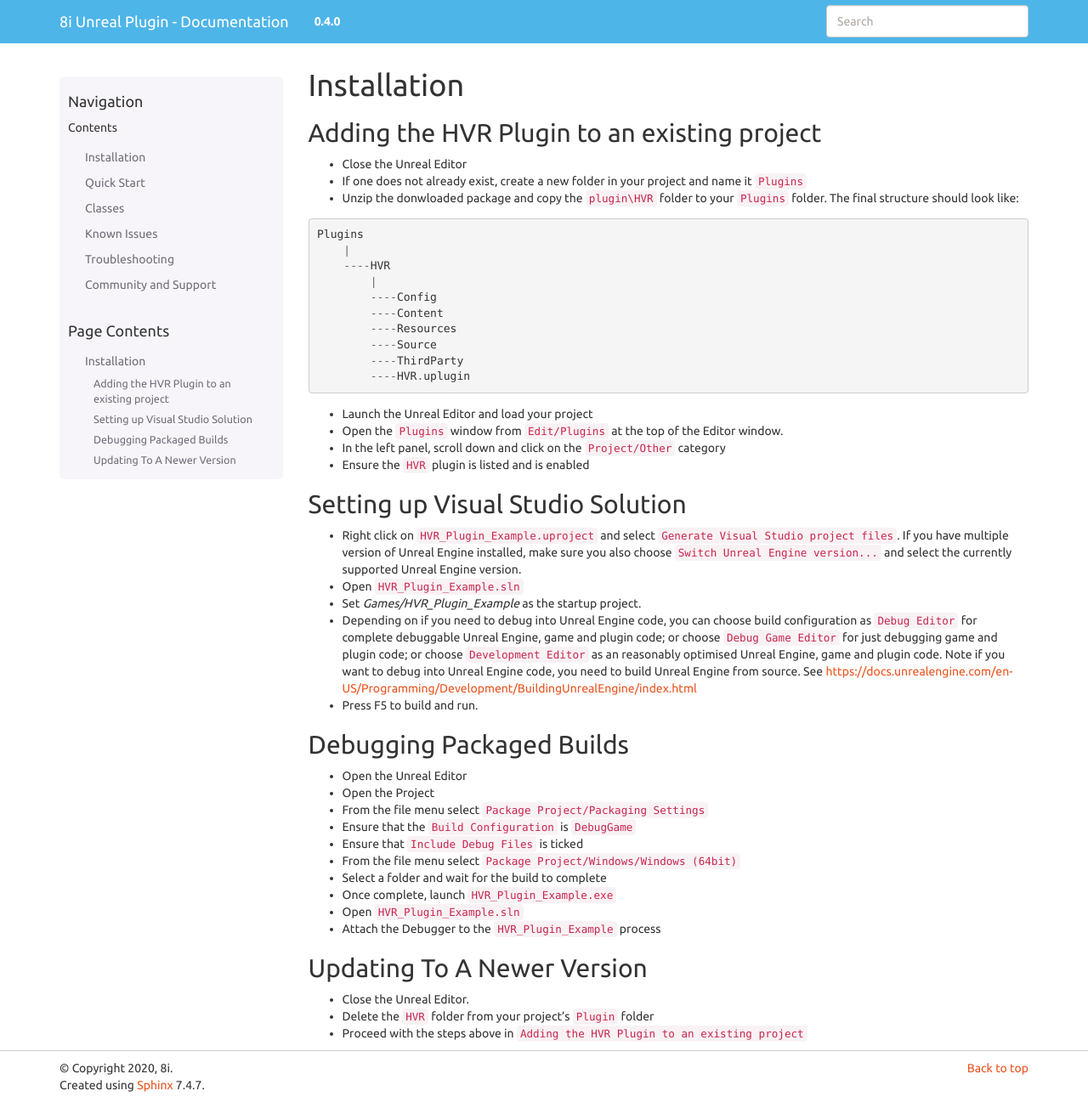
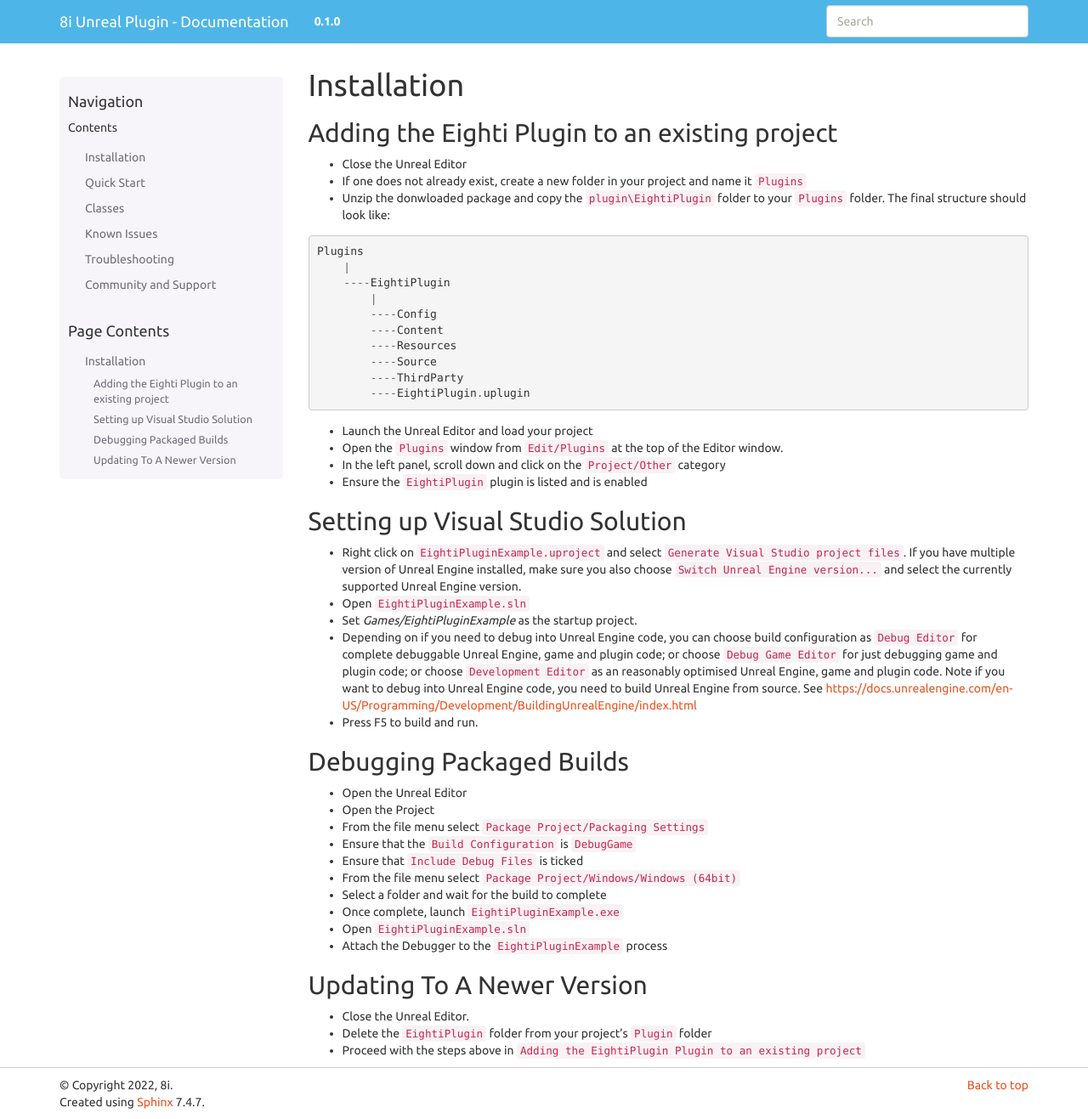
Before and after one commit to 8i/UnrealPlugin_Documentation_RTD, a Sphinx documentation site: the page built from docs/source/Installation.rst, in a window 1280 px wide and 1317 px high. Shown: the whole window at 85% size. Built offline with Sphinx 7.4.7, drawn with Linux system fonts in a browser that asks for light colours; pages that are not in the unit, such as notebooks, are missing from menus.

Commit message:
Unreal plugin for PAT playback version 0.1

```diff
--- a/docs/source/Classes/index.rst
+++ b/docs/source/Classes/index.rst
@@ -6,5 +6,5 @@
 .. toctree::
    :maxdepth: 1
 
-   HVRActor
-   HVRSound
+   PATActor
+   PATAsset
--- a/docs/source/Installation.rst
+++ b/docs/source/Installation.rst
@@ -2,36 +2,36 @@
 Installation
 ============================================================
 
-Adding the HVR Plugin to an existing project
+Adding the Eighti Plugin to an existing project
 --------------------------------------------
 - Close the Unreal Editor
 - If one does not already exist, create a new folder in your project and name it ``Plugins``
-- Unzip the donwloaded package and copy the ``plugin\HVR`` folder to your ``Plugins`` folder. The final structure should look like:
+- Unzip the donwloaded package and copy the ``plugin\EightiPlugin`` folder to your ``Plugins`` folder. The final structure should look like:
 
 ::
 
     Plugins
         |
-        ----HVR
+        ----EightiPlugin
             |
             ----Config
             ----Content
             ----Resources
             ----Source
             ----ThirdParty
-            ----HVR.uplugin
+            ----EightiPlugin.uplugin
 
 
 - Launch the Unreal Editor and load your project
 - Open the ``Plugins`` window from ``Edit/Plugins`` at the top of the Editor window.
 - In the left panel, scroll down and click on the ``Project/Other`` category
-- Ensure the ``HVR`` plugin is listed and is enabled
+- Ensure the ``EightiPlugin`` plugin is listed and is enabled
 
 Setting up Visual Studio Solution
 ---------------------------------
-- Right click on ``HVR_Plugin_Example.uproject`` and select ``Generate Visual Studio project files``. If you have multiple version of Unreal Engine installed, make sure you also choose ``Switch Unreal Engine version...`` and select the currently supported Unreal Engine version.
-- Open ``HVR_Plugin_Example.sln``
-- Set *Games/HVR_Plugin_Example* as the startup project.
+- Right click on ``EightiPluginExample.uproject`` and select ``Generate Visual Studio project files``. If you have multiple version of Unreal Engine installed, make sure you also choose ``Switch Unreal Engine version...`` and select the currently supported Unreal Engine version.
+- Open ``EightiPluginExample.sln``
+- Set *Games/EightiPluginExample* as the startup project.
 - Depending on if you need to debug into Unreal Engine code, you can choose build configuration as ``Debug Editor`` for complete debuggable Unreal Engine, game and plugin code; or choose ``Debug Game Editor`` for just debugging game and plugin code; or choose ``Development Editor`` as an reasonably optimised Unreal Engine, game and plugin code. Note if you want to debug into Unreal Engine code, you need to build Unreal Engine from source. See https://docs.unrealengine.com/en-US/Programming/Development/BuildingUnrealEngine/index.html
 - Press F5 to build and run.
 
@@ -44,12 +44,12 @@
 - Ensure that ``Include Debug Files`` is ticked
 - From the file menu select ``Package Project/Windows/Windows (64bit)``
 - Select a folder and wait for the build to complete
-- Once complete, launch ``HVR_Plugin_Example.exe``
-- Open ``HVR_Plugin_Example.sln``
-- Attach the Debugger to the ``HVR_Plugin_Example`` process
+- Once complete, launch ``EightiPluginExample.exe``
+- Open ``EightiPluginExample.sln``
+- Attach the Debugger to the ``EightiPluginExample`` process
 
 Updating To A Newer Version
 ---------------------------
 - Close the Unreal Editor.
-- Delete the ``HVR`` folder from your project's ``Plugin`` folder
-- Proceed with the steps above in ``Adding the HVR Plugin to an existing project``
+- Delete the ``EightiPlugin`` folder from your project's ``Plugin`` folder
+- Proceed with the steps above in ``Adding the EightiPlugin Plugin to an existing project``
--- a/docs/source/conf.py
+++ b/docs/source/conf.py
@@ -53,7 +53,7 @@
 
 # General information about the project.
 project = u'8iUnrealPlugin'
-copyright = u'2020, 8i'
+copyright = u'2022, 8i'
 author = u'8i'
 
 # The version info for the project you're documenting, acts as replacement for
@@ -61,9 +61,9 @@
 # built documents.
 #
 # The short X.Y version.
-version = u'0.4.0'
+version = u'0.1.0'
 # The full version, including alpha/beta/rc tags.
-release = u'0.4.0f1'
+release = u'0.1.0f1'
 
 # The language for content autogenerated by Sphinx. Refer to documentation
 # for a list of supported languages.
--- a/docs/source/index.rst
+++ b/docs/source/index.rst
@@ -6,14 +6,11 @@
 ------------------------------------------------------------
 
 **Requirements**
-    - Unreal Engine 4.25
+    - Unreal Engine 4.27
     - Visual Studio 2019(any edition will do)
 
 **Supported Platforms**
     - Windows X64
-
-**Supported Rendering API**
-    - DX11
 
 .. toctree::
    :maxdepth: 2
```
Also changed, not shown: docs/source/Classes/HVRActor.rst (deleted, +0 -32 lines), docs/source/Classes/HVRSound.rst (deleted, +0 -19 lines), docs/source/Classes/PATActor.rst (added, +50 -0 lines), docs/source/Classes/PATAsset.rst (added, +30 -0 lines), docs/source/Known Issues.rst (+1 -14 lines), docs/source/Quick Start.rst (+7 -20 lines).
